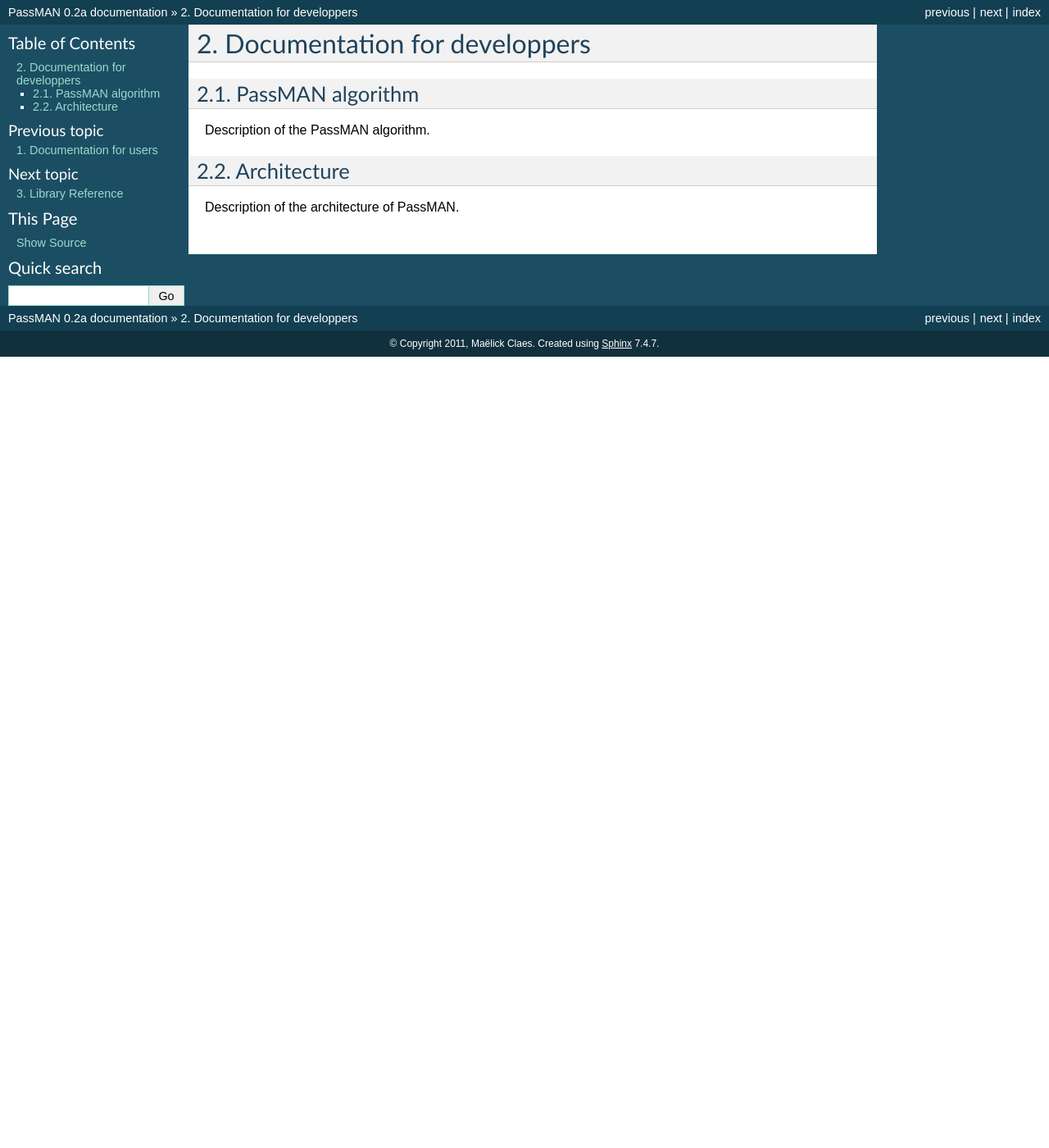
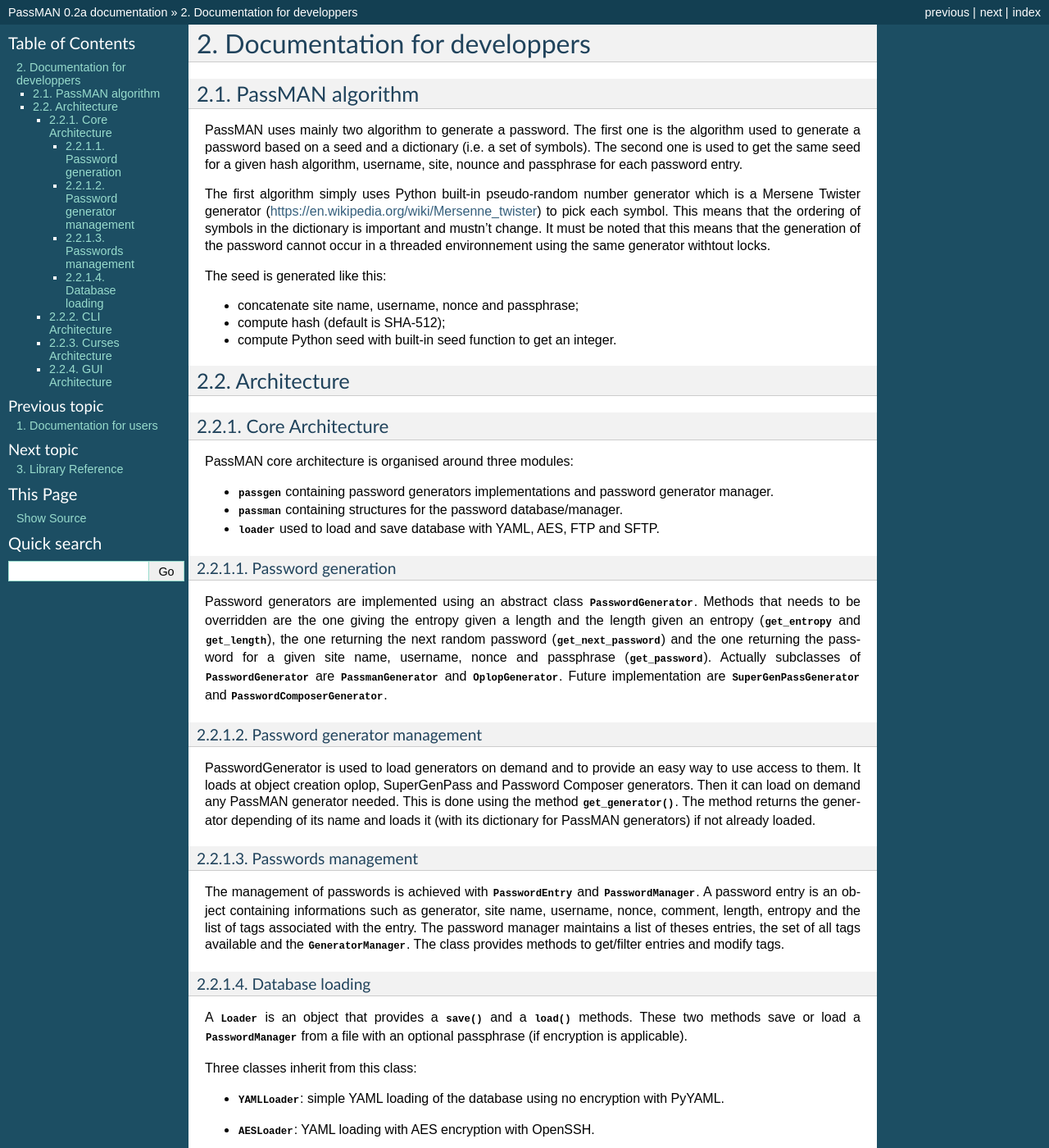
Before and after one commit to maelick/PassMAN, a Sphinx documentation site: the page built from doc/source/devdoc.rst, in a window 1280 px wide and 1400 px high. Shown: the whole window at 82% size. Built offline with Sphinx 7.4.7, drawn with Linux system fonts in a browser that asks for light colours; some of the changed text lies outside the part shown.

Commit message:
Doc update

```diff
--- a/doc/source/devdoc.rst
+++ b/doc/source/devdoc.rst
@@ -4,9 +4,111 @@
 PassMAN algorithm
 -----------------
 
-Description of the PassMAN algorithm.
+PassMAN uses mainly two algorithm to generate a password.
+The first one is the algorithm used to generate a password based on a seed
+and a dictionary (i.e. a set of symbols). The second one is used to get
+the same seed for a given hash algorithm, username, site, nounce and passphrase
+for each password entry.
+
+The first algorithm simply uses Python built-in pseudo-random number generator
+which is a Mersene Twister generator
+(https://en.wikipedia.org/wiki/Mersenne_twister) to pick each symbol.
+This means that the ordering of symbols in the dictionary is important and
+mustn't change.
+It must be noted that this means that the generation of the password cannot
+occur in a threaded environnement using the same generator withtout locks.
+
+The seed is generated like this:
+
+- concatenate site name, username, nonce and passphrase;
+- compute hash (default is SHA-512);
+- compute Python seed with built-in seed function to get an integer.
 
 Architecture
 ------------
 
-Description of the architecture of PassMAN.
+Core Architecture
+.................
+
+PassMAN core architecture is organised around three modules:
+
+- :py:mod:`passgen` containing password generators implementations and password
+  generator manager.
+- :py:mod:`passman` containing structures for the password database/manager.
+- :py:mod:`loader` used to load and save database with YAML, AES, FTP and SFTP.
+
+Password generation
+*******************
+
+Password generators are implemented using an abstract class
+:py:class:`~passgen.PasswordGenerator`.
+Methods that needs to be overridden are the one giving the entropy given
+a length and the length given an entropy
+(:py:class:`~passgen.PasswordGenerator.get_entropy` and
+:py:class:`~passgen.PasswordGenerator.get_length`), the one returning the next
+random password (:py:class:`~passgen.PasswordGenerator.get_next_password`) and
+the one returning the password for a given site name, username, nonce and
+passphrase (:py:class:`~passgen.PasswordGenerator.get_password`).
+Actually subclasses of :py:class:`~passgen.PasswordGenerator` are
+:py:class:`~passgen.PassmanGenerator` and :py:class:`~passgen.OplopGenerator`.
+Future implementation are :py:class:`~passgen.SuperGenPassGenerator` and
+:py:class:`~passgen.PasswordComposerGenerator`.
+
+Password generator management
+*****************************
+
+PasswordGenerator is used to load generators on demand and to provide an easy way
+to use access to them. It loads at object creation oplop, SuperGenPass and
+Password Composer generators. Then it can load on demand any PassMAN generator
+needed. This is done using the method
+:py:meth:`~passgen.GeneratorManager.get_generator`. The method returns the
+generator depending of its name and loads it (with its dictionary for PassMAN
+generators) if not already loaded.
+
+Passwords management
+********************
+
+The management of passwords is achieved with :py:class:`~passman.PasswordEntry`
+and :py:class:`~passman.PasswordManager`. A password entry is an object
+containing informations such as generator, site name, username, nonce, comment,
+length, entropy and the list of tags associated with the entry. The password
+manager maintains a list of theses entries, the set of all tags available
+and the :py:class:`~passgen.GeneratorManager`. The class provides methods
+to get/filter entries and modify tags.
+
+Database loading
+****************
+
+A :py:class:`~loader.Loader` is an object that provides a
+:py:meth:`~loader.Loader.save` and a :py:meth:`~loader.Loader.load` methods.
+These two methods save or load a :py:class:`~passman.PasswordManager` from
+a file with an optional passphrase (if encryption is applicable).
+
+Three classes inherit from this class:
+
+- :py:class:`~loader.YAMLLoader`: simple YAML loading of the database using no
+  encryption with PyYAML.
+- :py:class:`~loader.AESLoader`: YAML loading with AES encryption with OpenSSH.
+- :py:class:`~loader.DistantLoader`: abstract class providing file
+  upload/download from a distant location and load/save the file with the help
+  of another Loader. Subclasses must override
+  :py:meth:`~loader.DistantLoader.get` and :py:meth:`~loader.DistantLoader.put`.
+  Subclasses are:
+
+    - :py:class:`~loader.FTPLoader` for FTP using Python ftplib
+    - :py:class:`~loader.SFTPLoader` for SSH/SFTP using paramiko
+
+CLI Architecture
+................
+
+Todo.
+
+Curses Architecture
+...................
+
+Not yet implemented.
+
+GUI Architecture
+................
+
+Not yet implemented.
--- a/doc/source/userdoc.rst
+++ b/doc/source/userdoc.rst
@@ -44,7 +44,7 @@
 - Python 2.7
 - PyYAML
 - OpenSSL for AES encryption
-- paramiko for SFTP functionality
+- paramiko for SSH/SFTP functionality
 
 
 Installation
```
Also changed, not shown: 2 other files.
